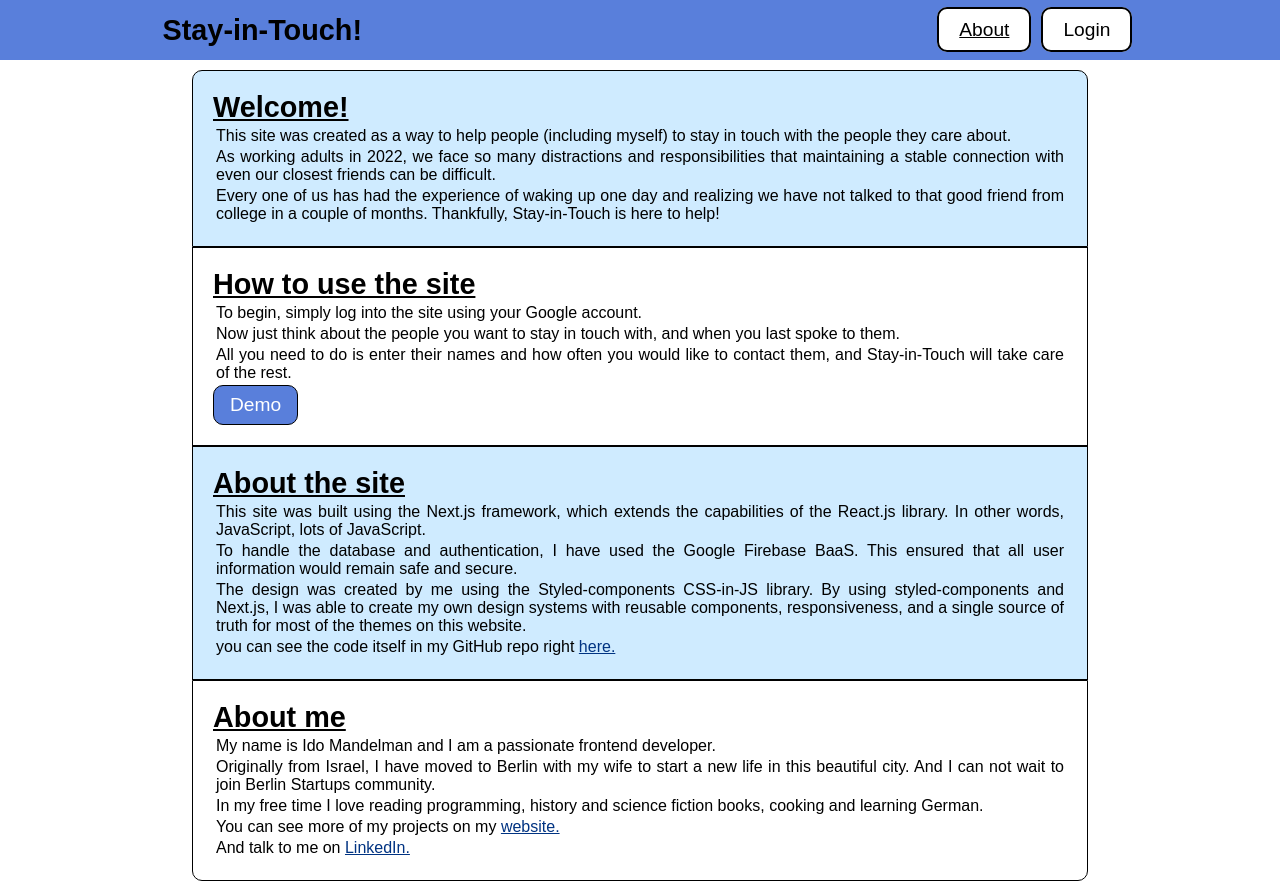
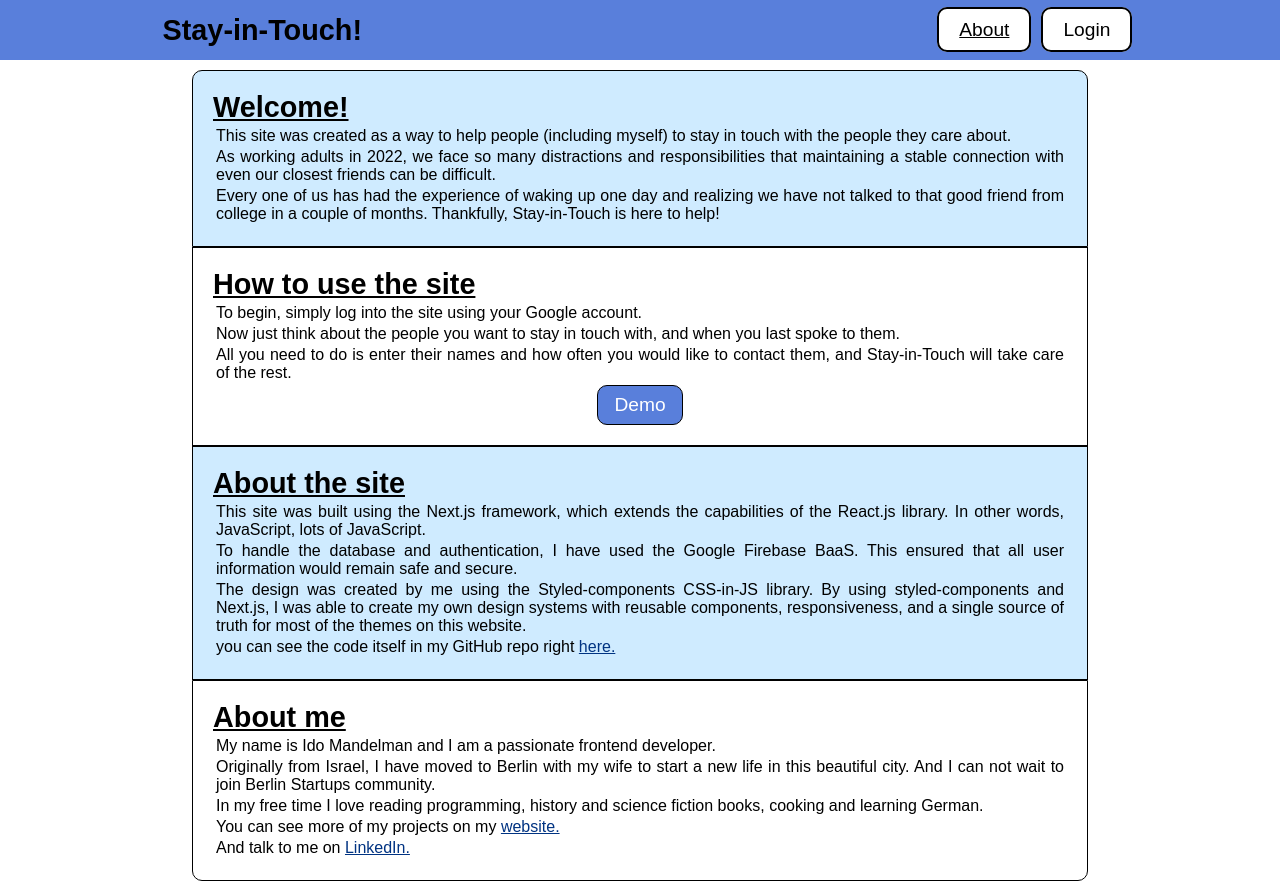
Before and after one commit to idomand/stayInTouch, a Next.js app: page /about in a window 1280 px wide. Built offline with nearby package versions, Linux system fonts and the light colour scheme; no server answers.

Commit message:
adding dummyData - done

```diff
--- a/Components/ScrollToTopButton.jsx
+++ b/Components/ScrollToTopButton.jsx
@@ -32,6 +32,7 @@ export default function ScrollToTopButton() {
 
   useEffect(() => {
     window.addEventListener("scroll", toggleVisibility);
+    return () => window.removeEventListener("scroll", toggleVisibility);
   }, []);
 
   return (
--- a/pages/about/index.jsx
+++ b/pages/about/index.jsx
@@ -18,6 +18,11 @@ const AboutPageWrapper = styled.section`
   flex-direction: column;
   margin-bottom: 10px;
   position: relative;
+`;
+
+const DemoButtonWrapper = styled.div`
+  display: flex;
+  justify-content: center;
 `;
 
 const AboutHeader = styled(H1)`
@@ -98,7 +103,9 @@ export default function About() {
             All you need to do is enter their names and how often you would like
             to contact them, and Stay-in-Touch will take care of the rest.{" "}
           </P>
-          <BasicButton onClick={addDemoData}>Demo</BasicButton>
+          <DemoButtonWrapper>
+            <BasicButton onClick={addDemoData}>Demo</BasicButton>
+          </DemoButtonWrapper>
         </HowToUseSection>
         <AboutTheSite id="AboutTheSite">
           <AboutHeader>About the site</AboutHeader>
```
Also changed, not shown: lib/Firebase.js.
